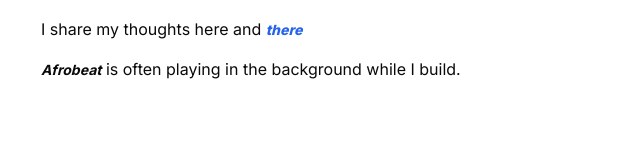
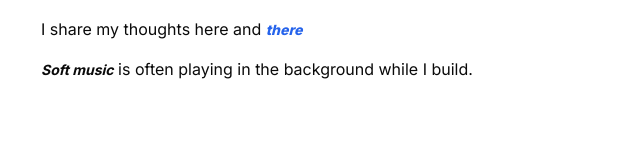
Before and after one commit to Nnamaka/site, a Next.js app: page / in a window 1280 px wide. Shown: the part 298-449 px from the top of the page, without its empty margins (318-958 px from the left). Built offline with nearby package versions, Linux system fonts and the light colour scheme.

Commit message:
changed music to JOY IS COMING

```diff
--- a/app/page.tsx
+++ b/app/page.tsx
@@ -55,12 +55,12 @@ export default function Home() {
             className="cursor-pointer font-bold text-sm italic"
             onClick={() =>
               window.open(
-                "https://open.spotify.com/track/6OljU9rEfG2u5mGhqmiqSJ",
+                "https://open.spotify.com/track/7msfmSm4KbVnIds5DvsGzT?si=df42b2af5cd64ac9",
                 "_blank"
               )
             }
           >
-            Afrobeat
+            Soft music
           </motion.span>{"   "}
           is often playing in the background while I build.
         </p>
```
